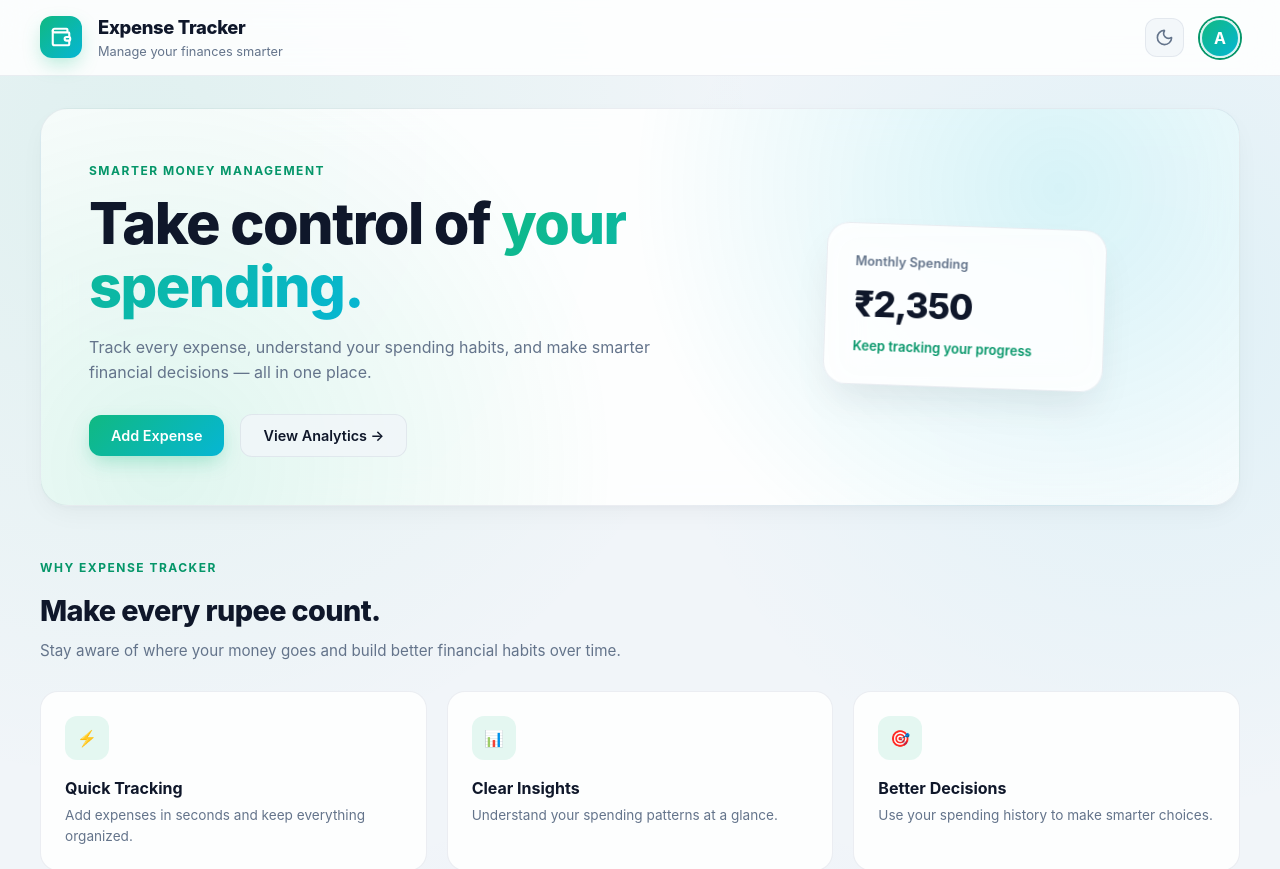
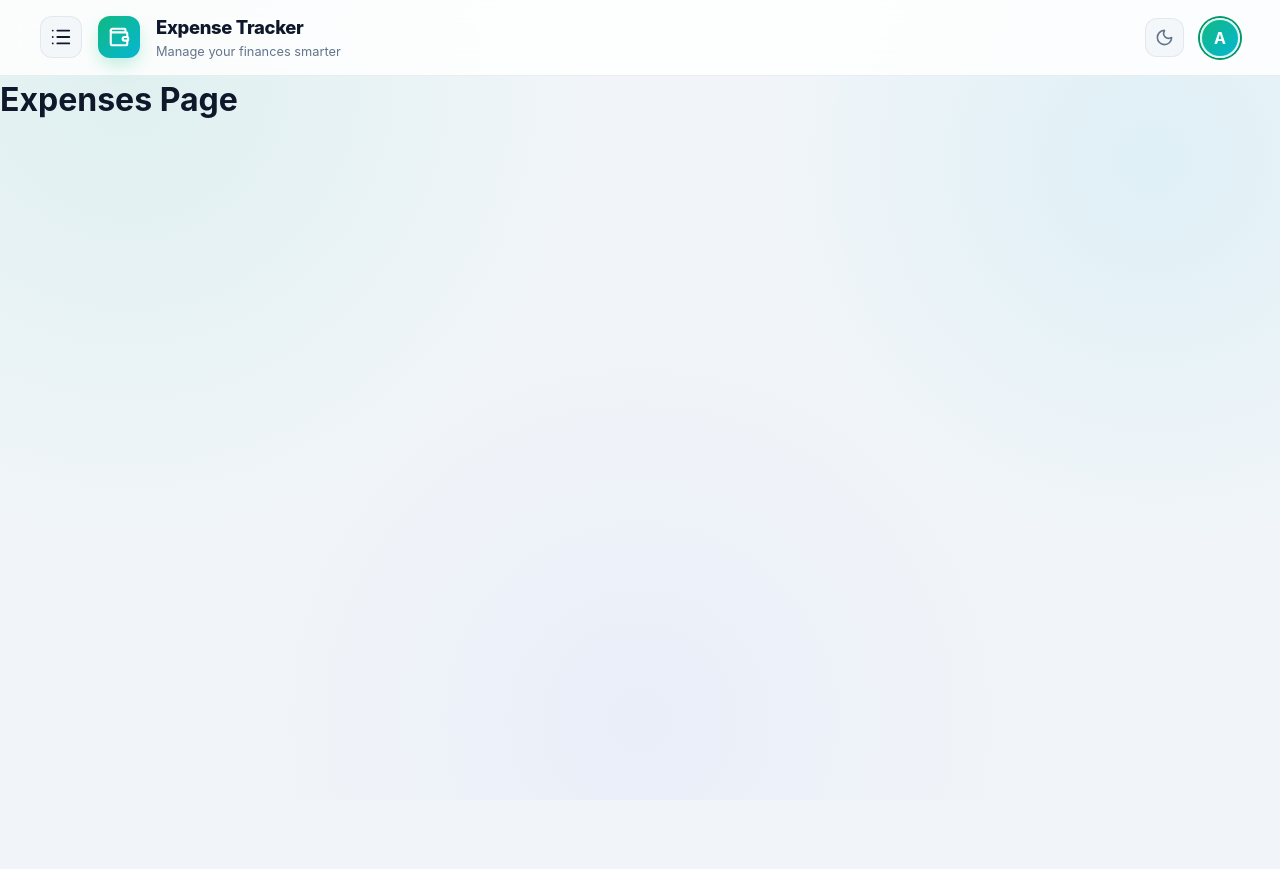
Before and after one commit to amitsharma597/mern-expense-tracker, a React (Vite) app in the folder client/: page /expenses in a window 1280 px wide. Shown: the top 869 px of the page. After the commit the page ends 800 px from the top, so only its background shows below. Built offline with nearby package versions, Linux system fonts and the light colour scheme; no server answers.

Commit message:
feat: implement routing and sidebar navigation

```diff
--- a/client/package.json
+++ b/client/package.json
@@ -12,7 +12,8 @@
   "dependencies": {
     "lucide-react": "^1.28.0",
     "react": "^19.2.7",
-    "react-dom": "^19.2.7"
+    "react-dom": "^19.2.7",
+    "react-router-dom": "^7.18.2"
   },
   "devDependencies": {
     "@eslint/js": "^10.0.1",
--- a/client/src/App.jsx
+++ b/client/src/App.jsx
@@ -1,22 +1,33 @@
 import { useState } from "react";
 import Navbar from "./components/Navbar";
 import Dashboard from "./components/Dashboard";
-import "./App.css"
+import "./App.css";
+import Analytics from "./pages/Analytics";
+import Settings from "./pages/Settings";
+import Expenses from "./pages/Expenses";
+import { Route, Routes } from "react-router-dom";
 
 const App = () => {
   const [sidebarOpen, setSidebarOpen] = useState(false);
 
   return (
     <>
-      <Navbar
-        sidebarOpen={sidebarOpen}
-        setSidebarOpen={setSidebarOpen}
-      />
+      <Navbar sidebarOpen={sidebarOpen} setSidebarOpen={setSidebarOpen} />
 
-      <Dashboard
-        sidebarOpen={sidebarOpen}
-        setSidebarOpen={setSidebarOpen}
-      />
+      <Routes>
+        <Route
+          path="/"
+          element={
+            <Dashboard
+              sidebarOpen={sidebarOpen}
+              setSidebarOpen={setSidebarOpen}
+            />
+          }
+        />
+        <Route path="/expenses" element={<Expenses />} />
+        <Route path="/analytics" element={<Analytics />} />
+        <Route path="/settings" element={<Settings />} />
+      </Routes>
     </>
   );
 };
--- a/client/src/components/Navbar.jsx
+++ b/client/src/components/Navbar.jsx
@@ -1,7 +1,7 @@
-import { Wallet, Moon, Sun } from "lucide-react";
+import { Wallet, Moon, Sun, List } from "lucide-react";
 import { useEffect, useState } from "react";
 
-const Navbar = () => {
+const Navbar = ({ setSidebarOpen }) => {
   const [isDark, setIsDark] = useState(() => {
     return localStorage.getItem("theme") === "dark";
   });
@@ -14,6 +14,14 @@ const Navbar = () => {
   return (
     <header className="navbar">
       <div className="navbar-left">
+        <button
+          className="menu-btn"
+          onClick={() => setSidebarOpen((prev) => !prev)}
+          aria-label="Toggle sidebar"
+        >
+          <List size={22} />
+        </button>
+
         <div className="logo-icon">
           <Wallet size={22} strokeWidth={2.3} />
         </div>
--- a/client/src/components/Sidebar.jsx
+++ b/client/src/components/Sidebar.jsx
@@ -1,9 +1,5 @@
-import {
-  LayoutDashboard,
-  Wallet,
-  ChartColumn,
-  Settings,
-} from "lucide-react";
+import { LayoutDashboard, Wallet, ChartColumn, Settings } from "lucide-react";
+import { Link } from "react-router-dom";
 
 const Sidebar = ({ sidebarOpen, setSidebarOpen }) => {
   const closeSidebar = () => {
@@ -18,25 +14,25 @@ const Sidebar = ({ sidebarOpen, setSidebarOpen }) => {
 
       <aside className={`sidebar ${sidebarOpen ? "sidebar-open" : ""}`}>
         <nav className="sidebar-nav">
-          <button className="sidebar-link active" onClick={closeSidebar}>
+          <Link to="/" className="sidebar-link active" onClick={closeSidebar}>
             <LayoutDashboard size={20} />
             <span>Dashboard</span>
-          </button>
+          </Link>
 
-          <button className="sidebar-link" onClick={closeSidebar}>
+          <Link to="/expenses" className="sidebar-link" onClick={closeSidebar}>
             <Wallet size={20} />
             <span>Expenses</span>
-          </button>
+          </Link>
 
-          <button className="sidebar-link" onClick={closeSidebar}>
+          <Link to="/analytics" className="sidebar-link" onClick={closeSidebar}>
             <ChartColumn size={20} />
             <span>Analytics</span>
-          </button>
+          </Link>
 
-          <button className="sidebar-link" onClick={closeSidebar}>
+          <Link to="/settings" className="sidebar-link" onClick={closeSidebar}>
             <Settings size={20} />
             <span>Settings</span>
-          </button>
+          </Link>
         </nav>
       </aside>
     </>
--- a/client/src/main.jsx
+++ b/client/src/main.jsx
@@ -1,10 +1,13 @@
 import { StrictMode } from "react";
 import { createRoot } from "react-dom/client";
+import { BrowserRouter } from "react-router-dom";
 
 import App from "./App.jsx";
 
 createRoot(document.getElementById("root")).render(
-  <StrictMode>
-    <App />
-  </StrictMode>,
+  <BrowserRouter>
+    <StrictMode>
+      <App />
+    </StrictMode>
+  </BrowserRouter>,
 );
--- /dev/null
+++ b/client/src/pages/Analytics.jsx
@@ -0,0 +1,5 @@
+const Analytics = () => {
+  return <h1>Analytics Page</h1>;
+};
+
+export default Analytics;
--- /dev/null
+++ b/client/src/pages/Expenses.jsx
@@ -0,0 +1,5 @@
+const Expenses = () => {
+  return <h1>Expenses Page</h1>;
+};
+
+export default Expenses;
--- /dev/null
+++ b/client/src/pages/Settings.jsx
@@ -0,0 +1,5 @@
+const Settings = () => {
+  return <h1>Settings Page</h1>;
+};
+
+export default Settings;
```
Also changed, not shown: 1 other file (tests, documents, lock files or other folders).
